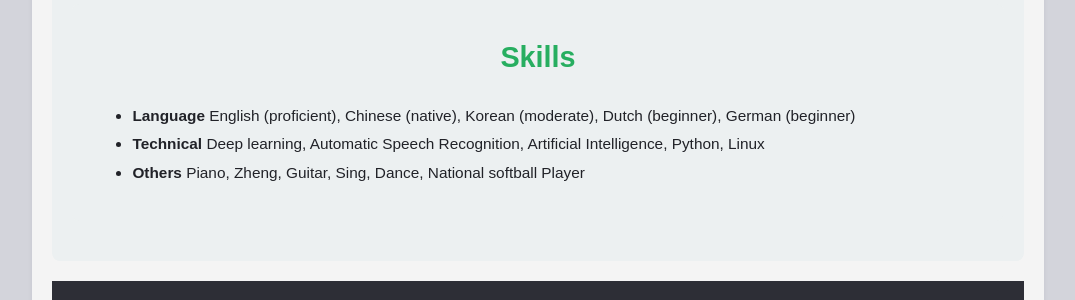
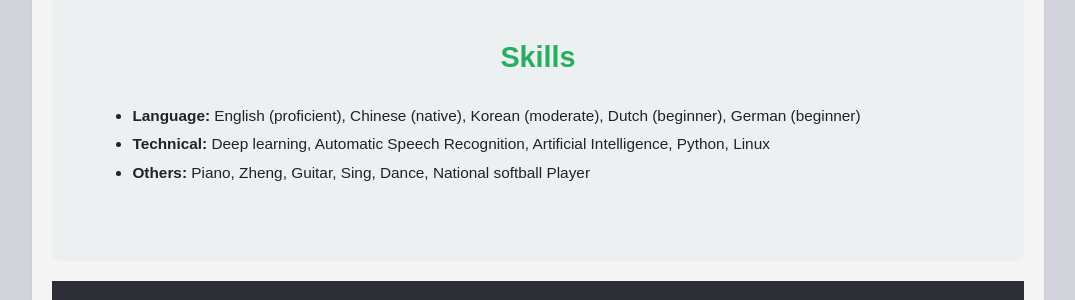
Before and after one commit to zhengjunyue/zhengjunyue.github.io, a Jekyll site: the page built from cv.html, in a window 1280 px wide. Shown: the part 1845-2145 px from the top of the page, without its empty margins (102-1177 px from the left). Built offline with Jekyll 4.4.1, drawn with Linux system fonts in a browser that asks for light colours.

```diff
--- a/cv.html
+++ b/cv.html
@@ -115,9 +115,9 @@ title: "Resume"
     <section class="work-experience">
       <h2>Skills</h2>
       <ul>
-        <li><strong>Language</strong> English (proficient), Chinese (native), Korean (moderate), Dutch (beginner), German (beginner)</li>
-        <li><strong>Technical</strong> Deep learning, Automatic Speech Recognition, Artificial Intelligence, Python, Linux </li>
-        <li><strong>Others</strong> Piano, Zheng, Guitar, Sing, Dance, National softball Player</li>
+        <li><strong>Language:</strong> English (proficient), Chinese (native), Korean (moderate), Dutch (beginner), German (beginner)</li>
+        <li><strong>Technical:</strong> Deep learning, Automatic Speech Recognition, Artificial Intelligence, Python, Linux </li>
+        <li><strong>Others:</strong> Piano, Zheng, Guitar, Sing, Dance, National softball Player</li>
       </ul>
     </section>
 
```
